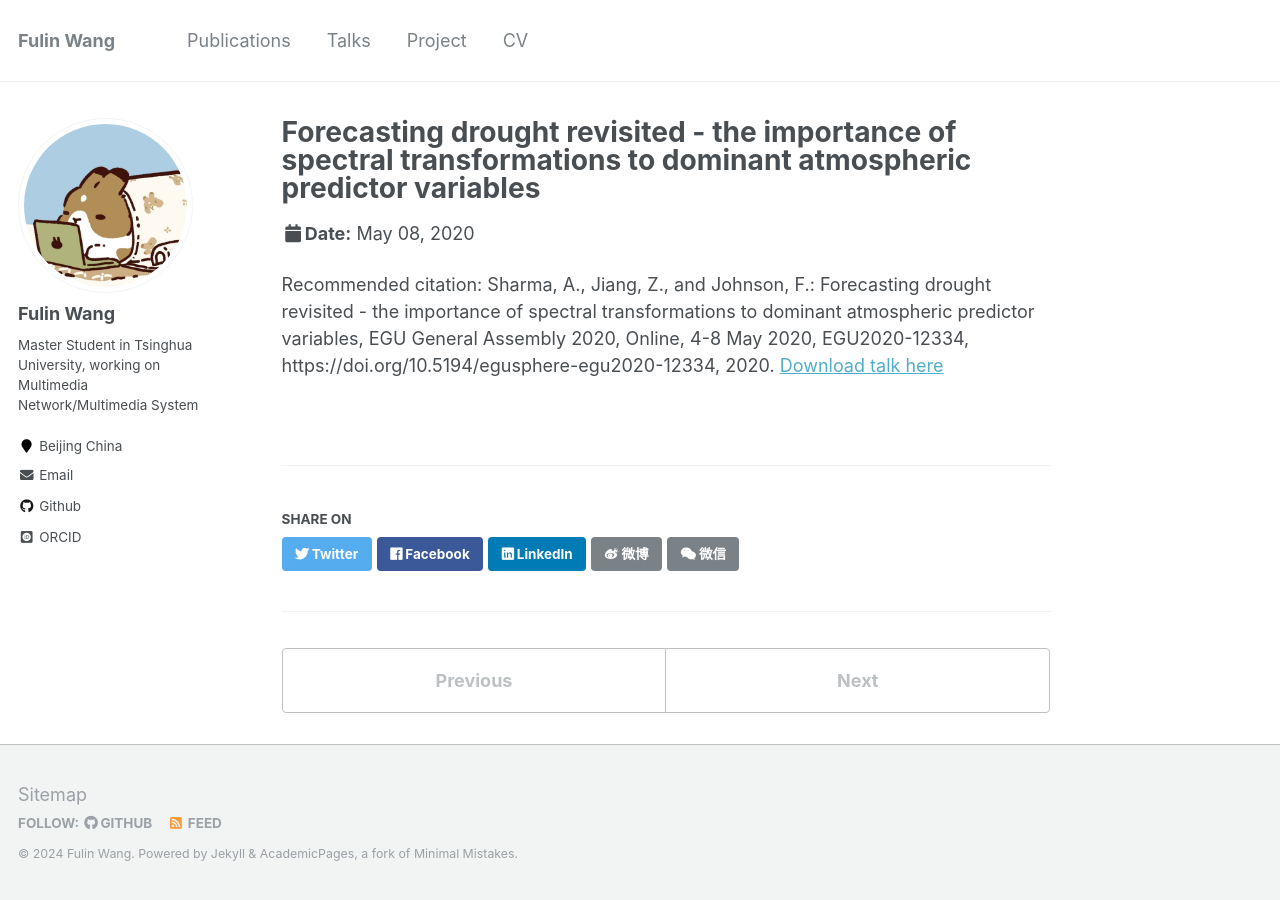
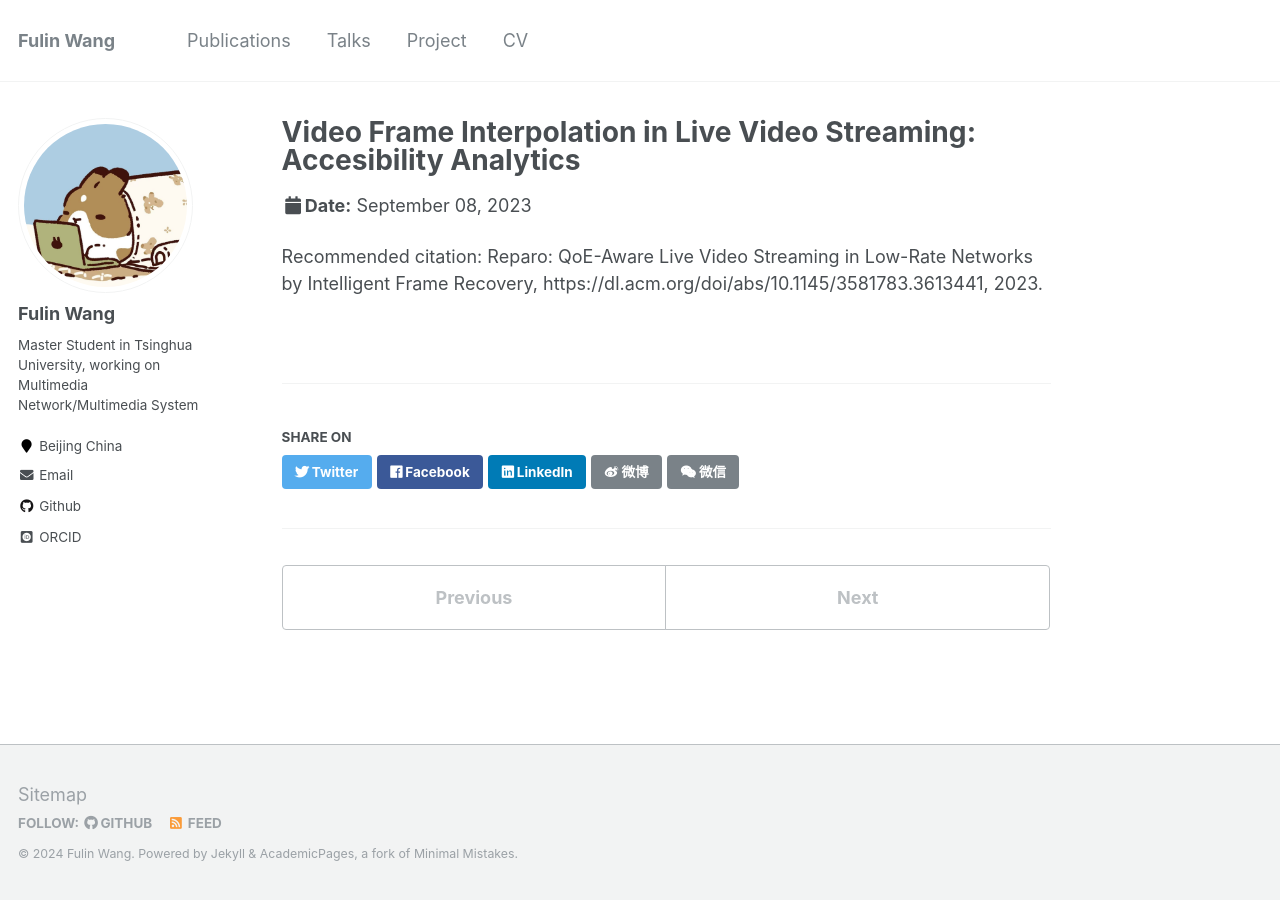
Before and after one commit to Wanghaha2333/Wanghaha2333.github.io, a Jekyll site: the page built from _talks/2020-05-08-talk-EGU.md, in a window 1280 px wide. Built offline with Jekyll 4.4.1, drawn with Linux system fonts in a browser that asks for light colours; some web fonts are replaced.

Commit message:
Update 2020-05-08-talk-EGU.md

```diff
--- a/_talks/2020-05-08-talk-EGU.md
+++ b/_talks/2020-05-08-talk-EGU.md
@@ -1,11 +1,11 @@
 ---
-title: "Forecasting drought revisited - the importance of spectral transformations to dominant atmospheric predictor variables"
+title: "Video Frame Interpolation in Live Video Streaming: Accesibility Analytics"
 collection: talks
 type: "Talk"
 permalink: /talks/2020-05-08-talk-EGU
 venue: "Online"
-date: 2020-05-08
-location: "Vienna, Austria"
+date: 2023-09-08
+location: "Shenzhen, Guangdong, China"
 ---
 
-Recommended citation: Sharma, A., Jiang, Z., and Johnson, F.: Forecasting drought revisited - the importance of spectral transformations to dominant atmospheric predictor variables, EGU General Assembly 2020, Online, 4-8 May 2020, EGU2020-12334, https://doi.org/10.5194/egusphere-egu2020-12334, 2020. [Download talk here](http://zejiang-unsw.github.io/files/Sharma-EGU-2020.pdf)
+Recommended citation: Reparo: QoE-Aware Live Video Streaming in Low-Rate Networks by Intelligent Frame Recovery, https://dl.acm.org/doi/abs/10.1145/3581783.3613441, 2023.
```
